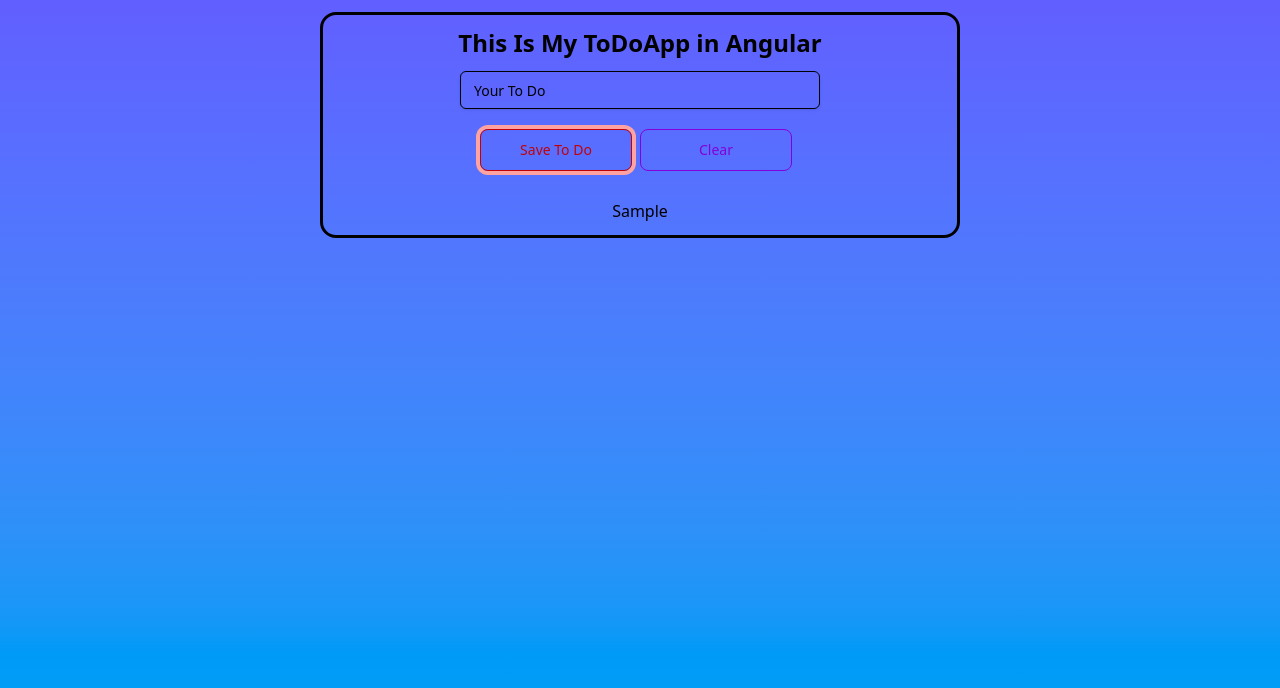
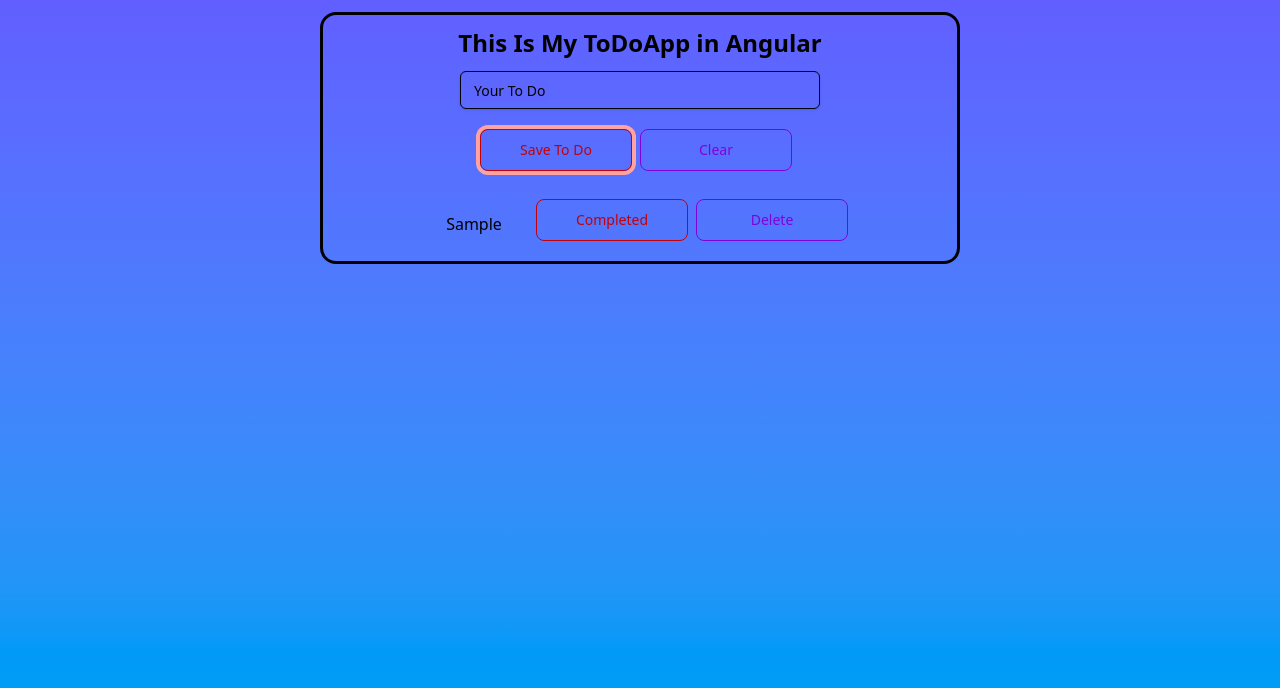
Before and after one commit to ErnAbr/Angular-Projects, an Angular app in the folder ToDoApp/: page / in a window 1280 px wide. Both pictures are taken after typing "Sample" into the empty fields and a click on the button "Save To Do". Shown: the top 688 px of the page. Built offline with nearby package versions, Linux system fonts and the light colour scheme.

Commit message:
line-through todo tasks and undo the line-through

```diff
--- a/ToDoApp/src/app/components/ListView/ListView.ts
+++ b/ToDoApp/src/app/components/ListView/ListView.ts
@@ -1,10 +1,27 @@
 import { Component, Input } from '@angular/core';
+import { Button } from '../Button/Button';
+import { NgClass } from '@angular/common';
 
 @Component({
   selector: 'list-view',
   templateUrl: './listView.html',
-  imports: [],
+  imports: [Button, NgClass],
 })
 export class ListView {
   @Input() toDoList: string[] = [];
+  isCompleted: boolean[] = [];
+
+  deleteItem(index: number) {
+    this.toDoList.splice(index, 1);
+  }
+
+  completeTask(index: number) {
+    if (this.isCompleted[index] == true) {
+      this.isCompleted[index] = false;
+    } else {
+      this.isCompleted[index] = true;
+    }
+  }
 }
+
+//line-through
--- a/ToDoApp/src/app/components/ListView/listView.html
+++ b/ToDoApp/src/app/components/ListView/listView.html
@@ -1,7 +1,23 @@
-@for (todo of toDoList; track $index) {
 <div>
-  {{ todo }}
+  <ul class="max-w-md space-y-1 list-none list-inside">
+    @for (todo of toDoList; track $index) {
+
+    <div class="flex justify-center items-center">
+      <li
+        class="w-25 text-center mr-3"
+        [ngClass]="this.isCompleted[$index] == true ? 'line-through' : ''"
+      >
+        {{ todo }}
+      </li>
+      <app-button
+        buttonName="{{ this.isCompleted[$index] == true ? 'UnDo' : 'Completed' }}"
+        (click)="completeTask($index)"
+      />
+      <app-button buttonName="Delete" [isRed]="false" (click)="deleteItem($index)" />
+    </div>
+
+    } @empty {
+    <div class="self-center"><span>Congratulations, All Tasks Are Completed</span></div>
+    }
+  </ul>
 </div>
-} @empty {
-<div>Congratulations, All Tasks Are Completed</div>
-}
```
